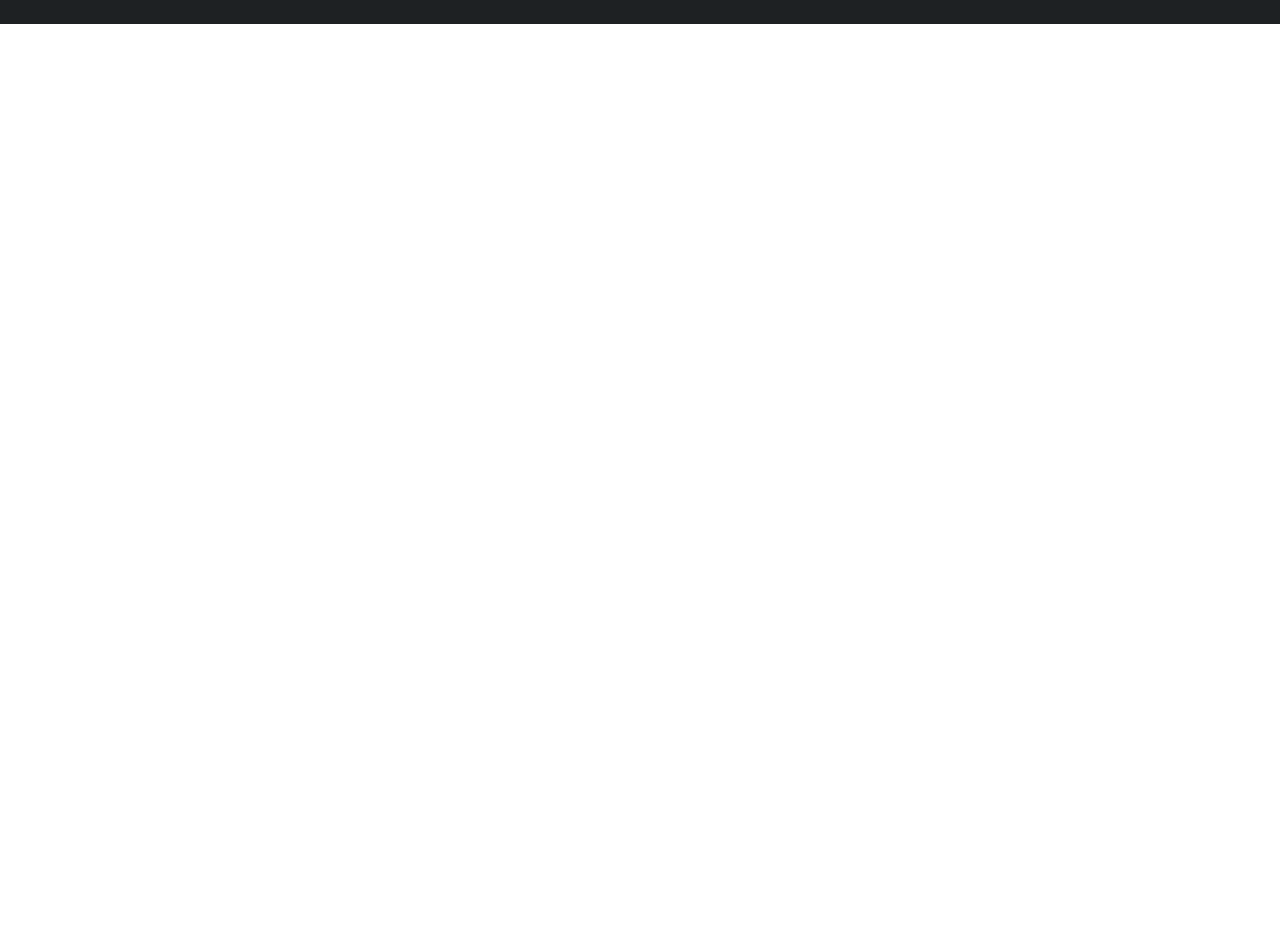
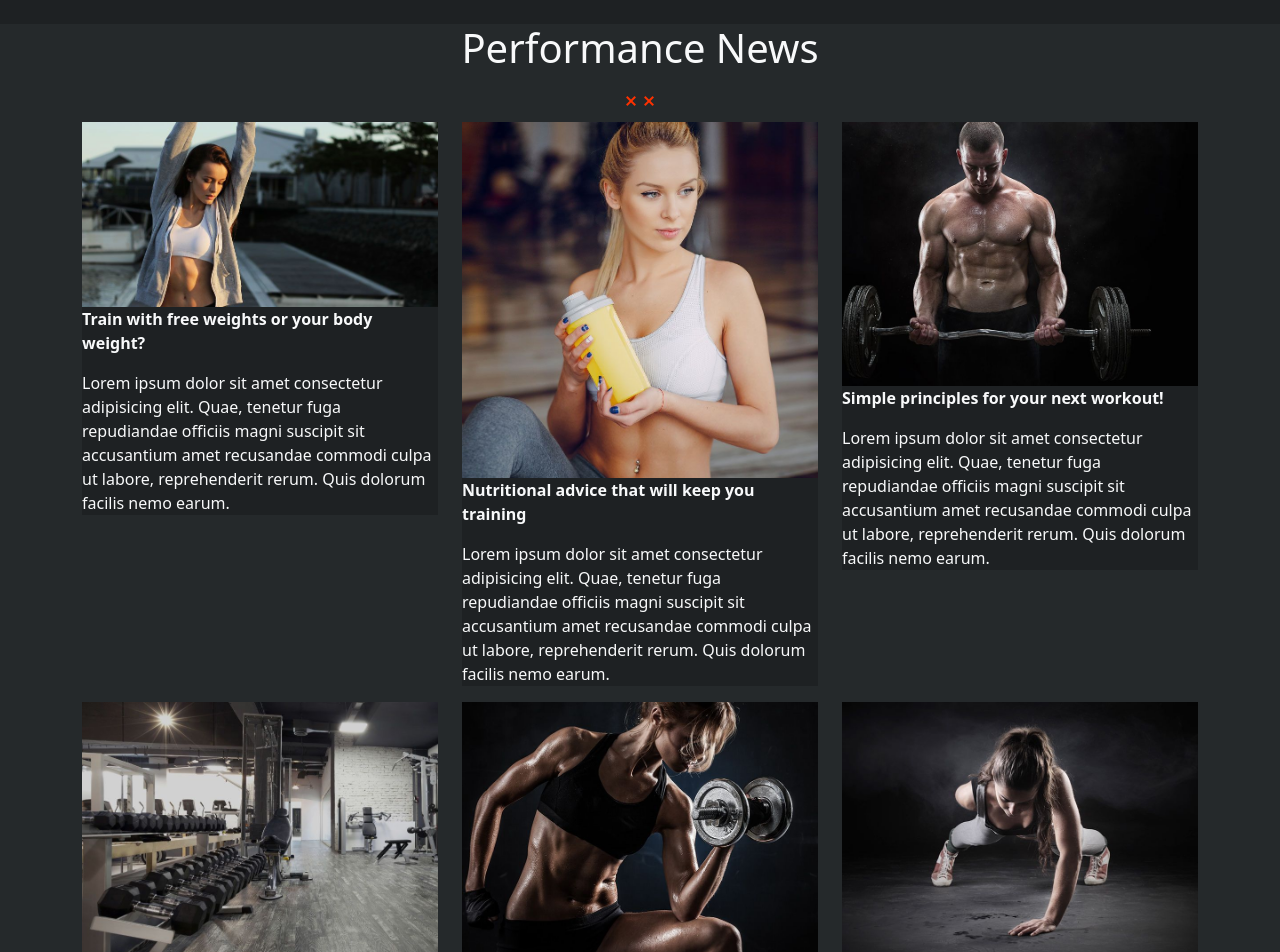
Before and after one commit to DanieleTuttolani/proj-html-vuejs, a Vue app: page / in a window 1280 px wide. Shown: the part 4600-5552 px from the top of the page. Before the commit the page ends 4624 px from the top, so only its background shows below. Built offline with nearby package versions, Linux system fonts and the light colour scheme.

Commit message:
news section

```diff
--- a/src/assets/data/store.js
+++ b/src/assets/data/store.js
@@ -18,4 +18,30 @@ export const store = reactive({
       pic: "trainer4.jpg",
     },
   ],
+  news: [
+    {
+      pic: "blog1.jpg",
+      title: "Train with free weights or your body weight?",
+    },
+    {
+      pic: "blog6.jpg",
+      title: "Nutritional advice that will keep you training",
+    },
+    {
+      pic: "trainer4.jpg",
+      title: "Simple principles for your next workout!",
+    },
+    {
+      pic: "blog4.jpg",
+      title: "to be number one, train like you're number two!",
+    },
+    {
+      pic: "trainer3.jpg",
+      title: "Top 5 mistakes evry gym member makes",
+    },
+    {
+      pic: "trainer1.jpg",
+      title: "The myths of shedding body fat explored",
+    },
+  ],
 });
--- a/src/components/AppMain.vue
+++ b/src/components/AppMain.vue
@@ -3,6 +3,7 @@ import realWorld from './micro components/main components/realWorld.vue';
 import facilities from './micro components/main components/facilities.vue';
 import quoteOFDay from './micro components/main components/quoteOFDay.vue';
 import trainers from './micro components/main components/trainers.vue';
+import news from './micro components/main components/news.vue';
 export default {
     data() {
         return {
@@ -35,7 +36,7 @@ export default {
         }
     },
     components: {
-        realWorld, facilities, quoteOFDay, trainers
+        realWorld, facilities, quoteOFDay, trainers, news
     }
 }
 </script>
@@ -45,6 +46,7 @@ export default {
     <facilities />
     <quoteOFDay />
     <trainers />
+    <news />
 </template>
 
 <style>
--- /dev/null
+++ b/src/components/micro components/main components/news.vue
@@ -0,0 +1,53 @@
+<script>
+import { store } from '../../../assets/data/store'
+import divider from '../divider.vue';
+export default {
+    data() {
+        return {
+            store
+        }
+    },
+    components: {
+        divider
+    }
+}
+</script>
+
+<template>
+    <section class="news">
+        <div class="title-wrapper text-center text-light">
+            <h1>Performance News</h1>
+            <divider />
+        </div>
+        <div class="container">
+            <div class="row row-cols-3 justify-content-start">
+                <div v-for="add in store.news" class="col">
+                    <div class="img-wrapper">
+                        <img :src="`src/assets/img/${add.pic}`" class="img-fluid" alt="news pic">
+                    </div>
+                    <div class="text-wrapper text-light">
+                        <p><strong>{{ add.title }}</strong></p>
+                        <p>
+                            Lorem ipsum dolor sit amet consectetur adipisicing elit. Quae, tenetur fuga repudiandae
+                            officiis magni suscipit sit accusantium amet recusandae commodi culpa ut labore,
+                            reprehenderit rerum. Quis dolorum facilis nemo earum.
+                        </p>
+                    </div>
+                </div>
+            </div>
+        </div>
+    </section>
+</template>
+
+<style scoped lang="scss">
+@use '../../../assets/scss/palette.scss' as *;
+
+.news {
+    min-height: 500px;
+    background-color: $light-dark;
+
+    .text-wrapper {
+        background-color: $black;
+    }
+}
+</style>
```
